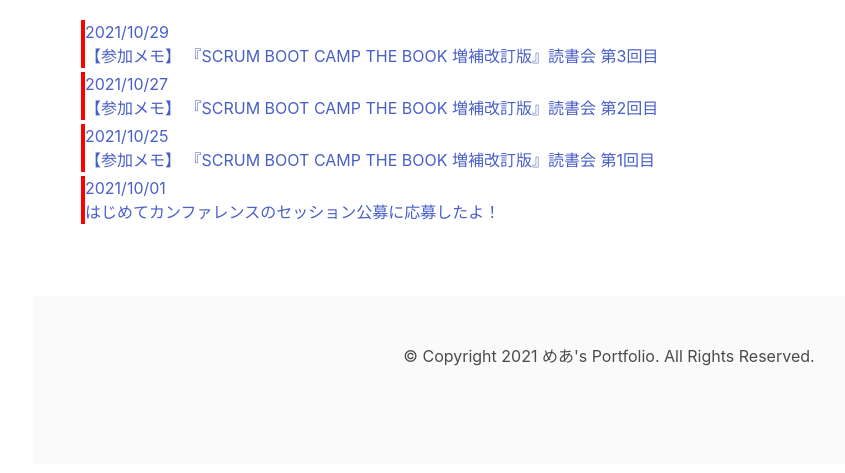
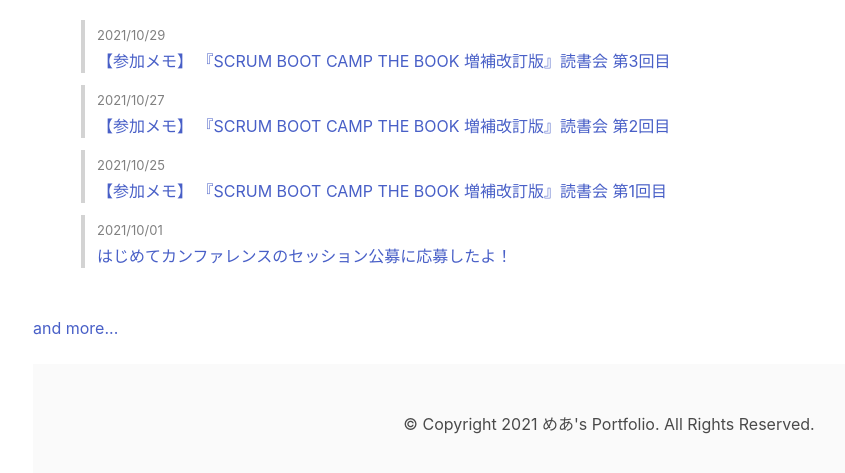
Before and after one commit to maiamea/portfolio, a Gatsby site: page /hello in a window 1280 px wide. Shown: the part 453-926 px from the top of the page, without its empty margins (31-876 px from the left). Built offline with nearby package versions, Linux system fonts and the light colour scheme; Gatsby itself is replaced by a stand-in of ours.

Commit message:
note一覧のスタイル調整、and moreリンク追加

```diff
--- /dev/null
+++ b/src/components/ListStyleComponent.jsx
@@ -0,0 +1,20 @@
+import styled from 'styled-components';
+
+export const Li = styled.li`
+  border-left: 4px solid lightgray;
+  margin-top: 12px;
+  padding-left: 12px;
+    &:hover {
+      border-left: 4px solid orange;
+    }
+  line-height: 1.8;
+`;
+
+export const DateStyle = styled.span`
+  font-size: small;
+  color: gray;
+`;
+
+export const ListTitle = styled.div`
+  line-height: 1.5;
+`;
--- a/src/components/NoteArticlesComponent.jsx
+++ b/src/components/NoteArticlesComponent.jsx
@@ -1,5 +1,5 @@
 import React from 'react';
-
+import {Li, DateStyle, ListTitle} from './ListStyleComponent';
 
 const articleLists = [
   {
@@ -28,25 +28,17 @@
   },
 ];
 
-// px-2 mt-4 leading-tight border-l-4 border-gray-200 group dark:border-gray-400 hover:border-green-500
-const listStyle = {
-  borderLeft: "4px solid red",
-  "&:hover":{
-    borderLeft: "4px solid green"
-  },
-  marginTop: "4px"
-}
 const NoteArticlesComponent = () => (
   <>
     {articleLists.map((list) => (
       <ul>
-        <li style={listStyle} key={list.id}>
+        <Li key={list.id}>
           <a href={list.url}>
-            <span className="text-xs text-gray-400">{list.date}</span>
+            <DateStyle>{list.date}</DateStyle>
             <br />
-            {list.title}
+            <ListTitle>{list.title}</ListTitle>
           </a>
-        </li>
+        </Li>
       </ul>
     ))}
   </>
--- a/src/pages/hello.jsx
+++ b/src/pages/hello.jsx
@@ -5,6 +5,7 @@
 import { Timeline } from 'react-twitter-widgets';
 import FooterComponent from '../components/FooterComponent';
 import NotePage from './note';
+import { Link } from "gatsby";
 
 const HelloPage = () => {
   return (
@@ -20,6 +21,7 @@
             </div>
             {/* ExampleComponent({ initialCount: 100}) */}
             <NotePage />
+            <Link to="/note">and more...</Link>
           </div>
           <div className="column is-one-third">
             <Timeline
```
